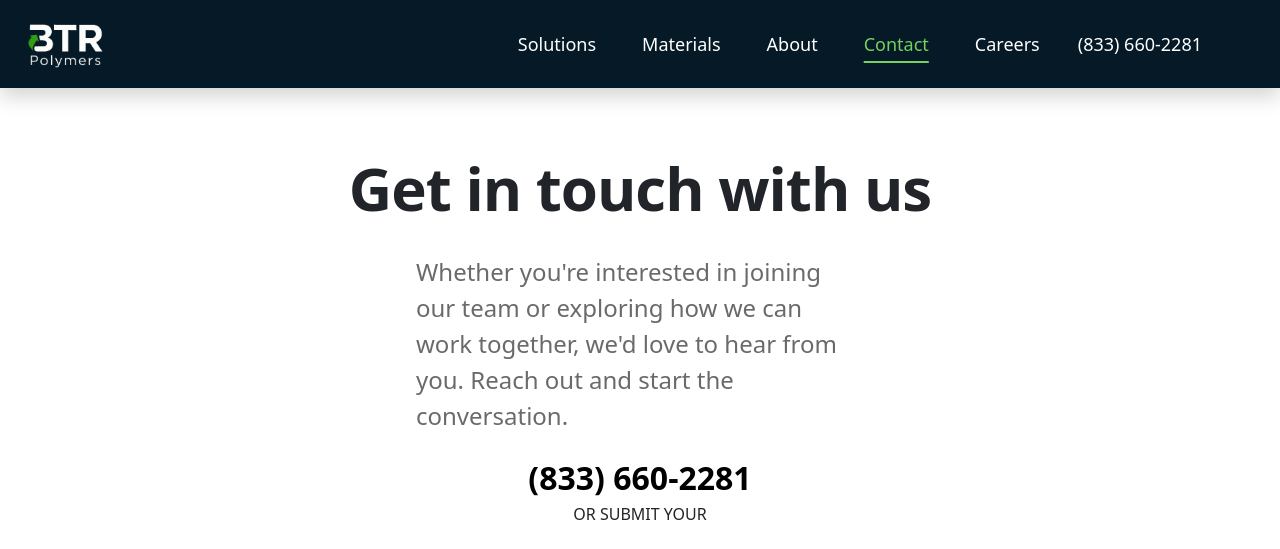
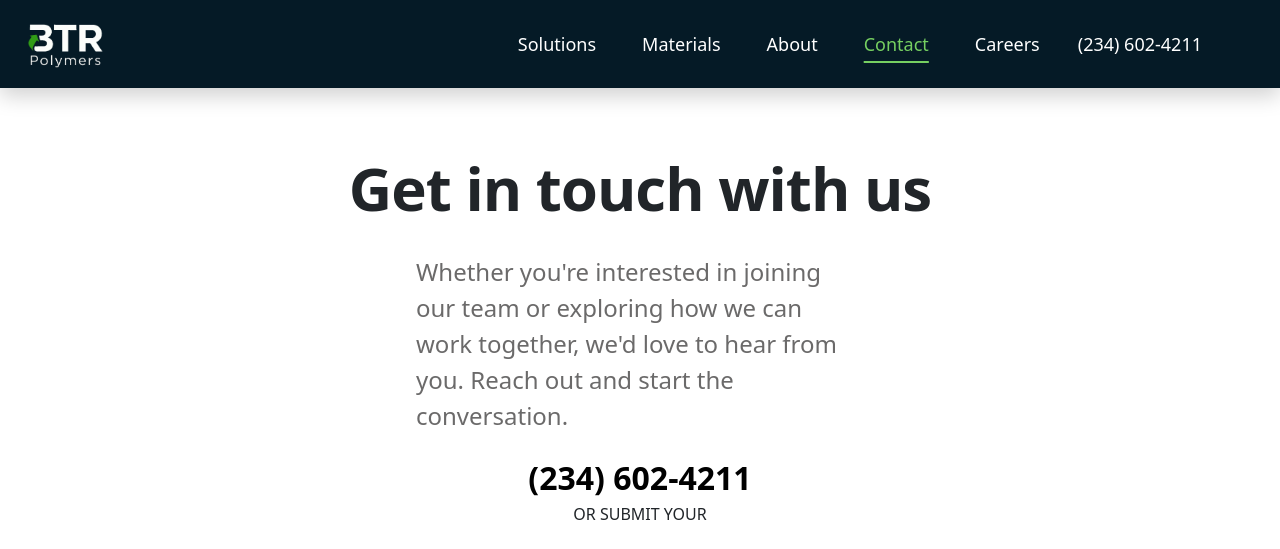
Before and after one commit to AdamVanBuskirk/btrpolymers, a React (Create React App) app in the folder client/: page /contact in a window 1280 px wide. Shown: the top 549 px of the page. Built offline with nearby package versions, Linux system fonts and the light colour scheme.

Commit message:
Swap number for local Quo number

```diff
--- a/client/src/Components/Navigation.tsx
+++ b/client/src/Components/Navigation.tsx
@@ -84,7 +84,7 @@ function Navigation() {
             </NavLink>
           </NavItem>
 
-          <a href="tel:+18336602281" style={{ color: "#fff", textDecoration: "none" }}>(833) 660-2281</a>
+          <a href="tel:+18336602281" style={{ color: "#fff", textDecoration: "none" }}>(234) 602-4211</a>
 
         </Nav>
       </Collapse>
--- a/client/src/Pages/Public/Contact.tsx
+++ b/client/src/Pages/Public/Contact.tsx
@@ -155,7 +155,7 @@ function Contact() {
 
             <div style={{ marginBottom: "40px" }}>
                 <div style={{ fontSize: "24pt", fontWeight: "700" }}>
-                    <a href="tel:+18336602281" style={{ color: "#000", textDecoration: "none" }}>(833) 660-2281</a>
+                    <a href="tel:+18336602281" style={{ color: "#000", textDecoration: "none" }}>(234) 602-4211</a>
                 </div>
                 <div>OR SUBMIT YOUR</div>
             </div>
```
Also changed, not shown: 7 other files (tests, documents, lock files or other folders).
